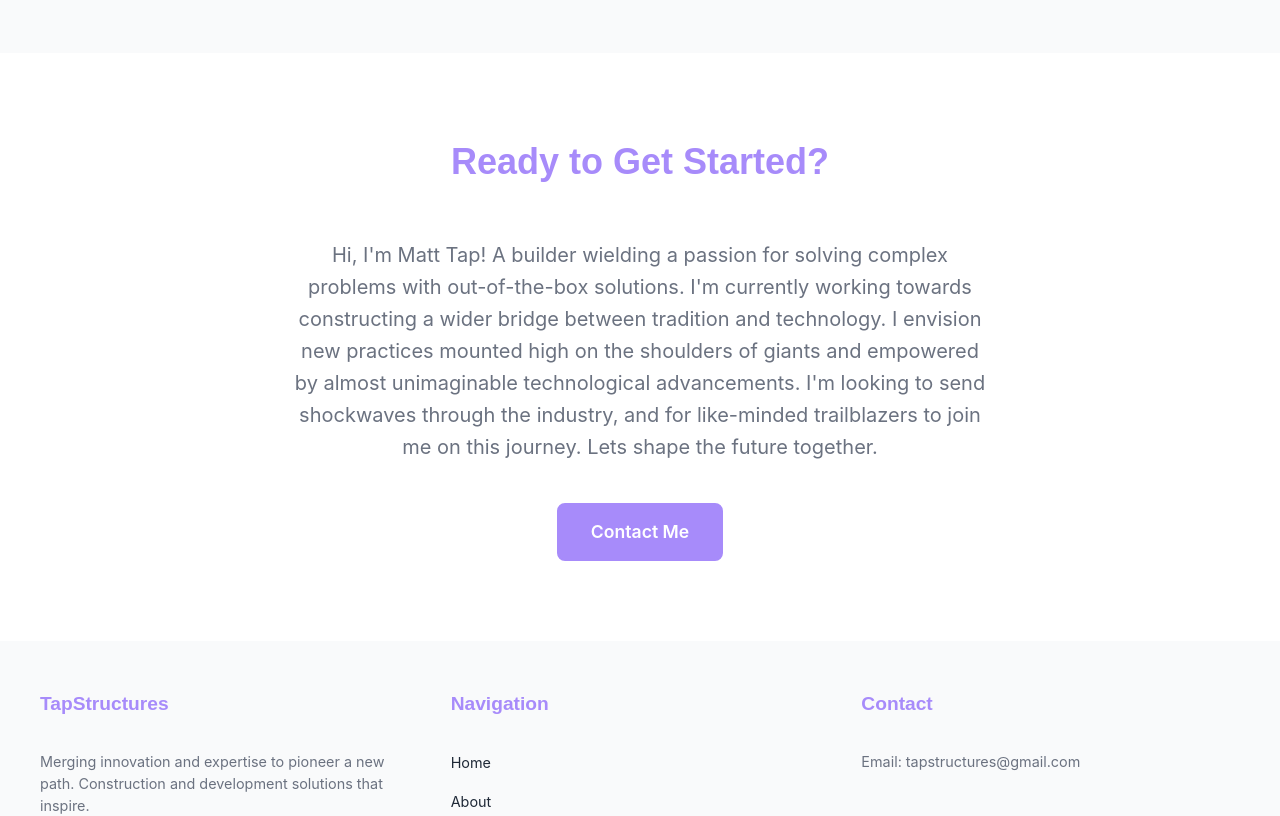
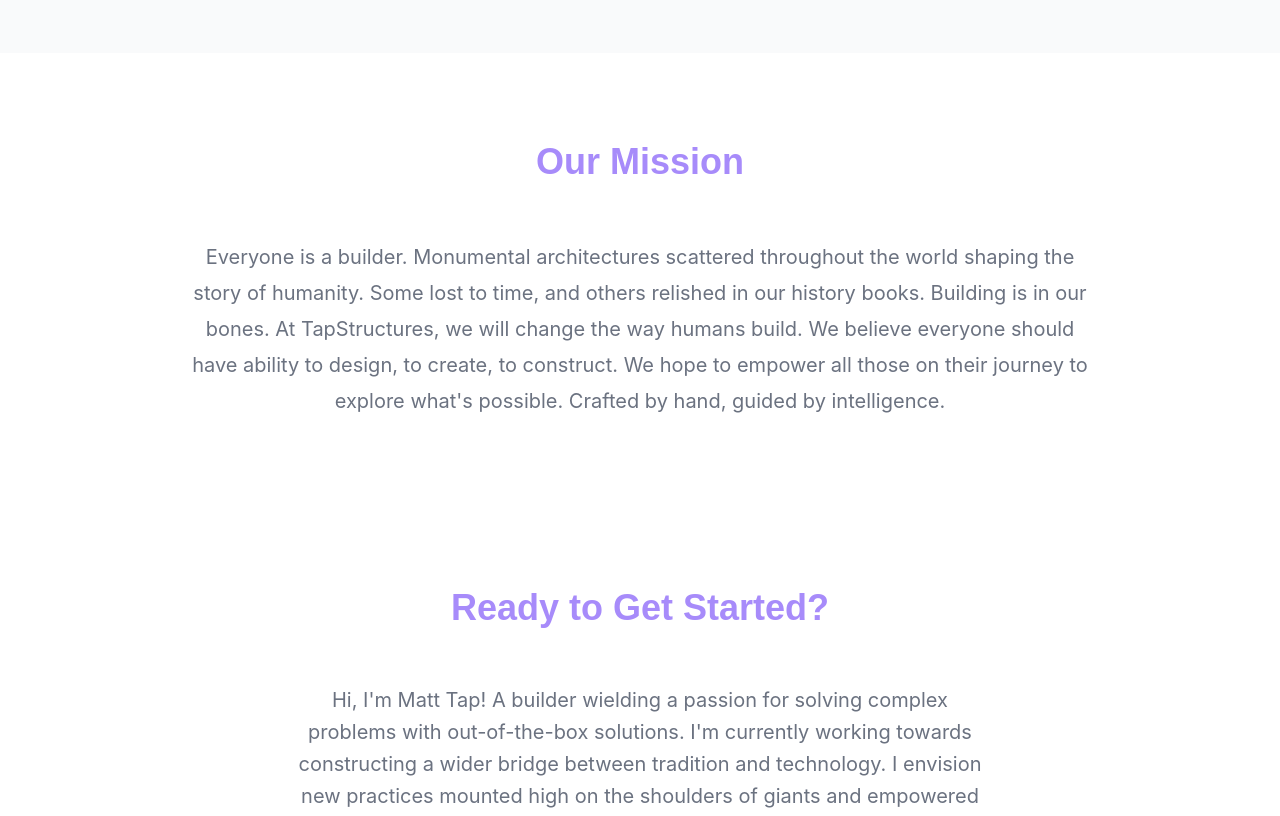
Before and after one commit to motiev01/tapstructures, a React (Create React App) app: page / in a window 1280 px wide. Shown: the part 1840-2656 px from the top of the page. Built offline with nearby package versions, Linux system fonts and the light colour scheme.

Commit message:
Mission statement added to landing page

```diff
--- a/src/App.tsx
+++ b/src/App.tsx
@@ -9,9 +9,11 @@
 import PortfolioPage from './pages/PortfolioPage';
 import ServicesPage from './pages/ServicesPage';
 import EducationPage from './pages/EducationPage';
+import ScrollToTop from './components/ScrollToTop';
 
 /**
  * The App component serves as the entry point for the application.
+ * Updated: Added ScrollToTop component to automatically scroll to top on page navigation
  * It sets up React Router for client-side navigation and wraps all content
  * in the Layout component, which provides consistent structure with header and footer.
  *
@@ -28,6 +30,7 @@
 const App: React.FC = () => {
   return (
     <Router>
+      <ScrollToTop />
       <Layout>
         <Routes>
           <Route path="/" element={<LandingPage />} />
--- /dev/null
+++ b/src/components/ScrollToTop.tsx
@@ -0,0 +1,20 @@
+/**
+ * ScrollToTop.tsx
+ * Created: Implements automatic scroll restoration when navigating between pages
+ * This component uses the useEffect hook to scroll to the top of the page whenever
+ * the route location changes.
+ */
+import { useEffect } from 'react';
+import { useLocation } from 'react-router-dom';
+
+const ScrollToTop: React.FC = () => {
+  const { pathname } = useLocation();
+
+  useEffect(() => {
+    window.scrollTo(0, 0);
+  }, [pathname]);
+
+  return null;
+};
+
+export default ScrollToTop;
--- a/src/components/layout/Footer.tsx
+++ b/src/components/layout/Footer.tsx
@@ -66,7 +66,7 @@
         <FooterSection>
           <FooterHeading>TapStructures</FooterHeading>
           <FooterText>
-            Merging innovation and expertise to pioneer a new path.
+            Merging innovation and expertise to pioneer a new path forward.
             Construction and development solutions that inspire.
           </FooterText>
         </FooterSection>
--- a/src/pages/ContactPage.tsx
+++ b/src/pages/ContactPage.tsx
@@ -248,8 +248,8 @@
       <Container>
         <PageHeading>Get in Touch</PageHeading>
         <ContactDescription>
-          Have a question or want to discuss a potential project? Fill out the form below
-          and I'll get back to you as soon as possible.
+          Have a vision for the future of your industry? Want to discuss a potential project or venture? Fill out the form below
+          and let's forge a new path forward together.
         </ContactDescription>
 
         <FlexContainer>
--- a/src/pages/LandingPage.tsx
+++ b/src/pages/LandingPage.tsx
@@ -86,6 +86,20 @@
 const CTASection = styled.section`
   padding: 5rem 0;
   text-align: center;
+`;
+
+const MissionSection = styled.section`
+  padding: 5rem 0;
+  background-color: ${props => props.theme.colors.background};
+  text-align: center;
+`;
+
+const MissionText = styled(motion.p)`
+  font-size: 1.25rem;
+  max-width: 900px;
+  margin: 0 auto;
+  line-height: 1.8;
+  color: ${props => props.theme.colors.textLight};
 `;
 
 const VideoBackground = styled.video`
@@ -333,6 +347,24 @@
         </Container>
       </FeaturesSection>
 
+      <MissionSection>
+        <Container>
+          <motion.div
+            initial="hidden"
+            whileInView="visible"
+            viewport={{ once: true }}
+            variants={staggerContainer}
+          >
+            <motion.div variants={fadeIn}>
+              <SectionHeading>Our Mission</SectionHeading>
+              <MissionText variants={fadeIn}>
+                Everyone is a builder. Monumental architectures scattered throughout the world shaping the story of humanity. Some lost to time, and others relished in our history books. Building is in our bones. At TapStructures, we will change the way humans build. We believe everyone should have ability to design, to create, to construct. We hope to empower all those on their journey to explore what's possible. Crafted by hand, guided by intelligence.
+              </MissionText>
+            </motion.div>
+          </motion.div>
+        </Container>
+      </MissionSection>
+
       <CTASection>
         <Container>
           <motion.div
```
